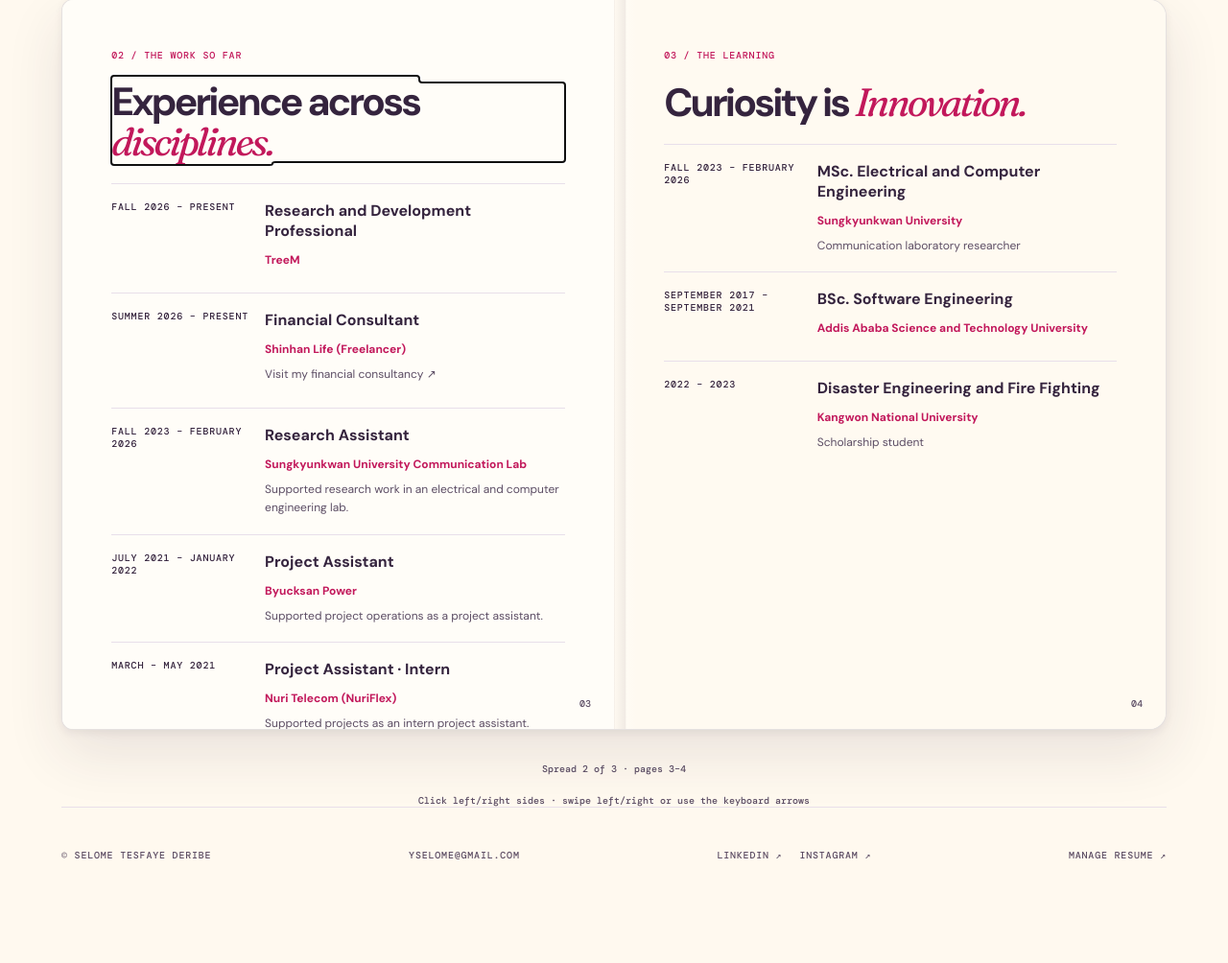
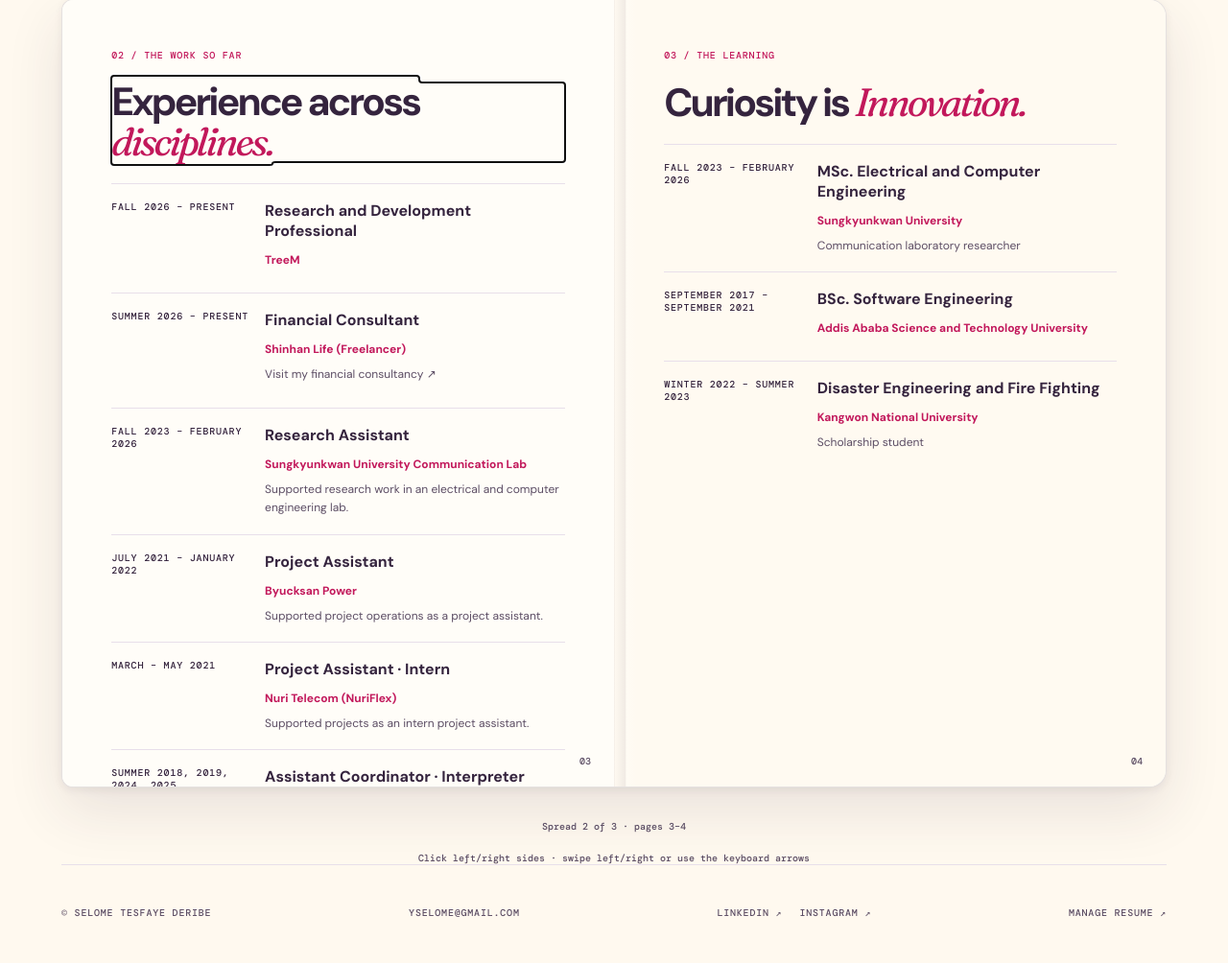
Before and after one commit to Selome21/portfolio, a Flask app: page / in a window 1280 px wide, after a click on "Experience". Shown: the part 127-1131 px from the top of the page at 96% size. Run offline with Flask 3, Linux system fonts and the light colour scheme; data comes from the database, SQL or seed files in the repository; data that the repository does not hold is empty; parts of the project's set-up code (start-up, migrations or seed data) failed here and were passed over.

Commit message:
Extend book pages and update portfolio dates
Co-authored-by: Copilot <223556219+Copilot@users.noreply.github.com>

```diff
--- a/app.py
+++ b/app.py
@@ -56,11 +56,11 @@ DEFAULT_ENTRIES = [
     ("experience", "Research Assistant", "Sungkyunkwan University Communication Lab", "Fall 2023 – February 2026", "Supported research work in an electrical and computer engineering lab."),
     ("experience", "Project Assistant", "Byucksan Power", "July 2021 – January 2022", "Supported project operations as a project assistant."),
     ("experience", "Project Assistant · Intern", "Nuri Telecom (NuriFlex)", "March – May 2021", "Supported projects as an intern project assistant."),
-    ("experience", "Assistant Coordinator · Interpreter", "YongIn University", "2018, 2019, 2024", "Coordinated volunteer programs and interpreted for international participants."),
+    ("experience", "Assistant Coordinator · Interpreter", "YongIn University", "Summer 2018, 2019, 2024, 2025", "Coordinated volunteer programs and interpreted for international participants."),
     ("experience", "Amharic Teacher", "KOICA", "July – August 2018", "Taught Amharic in a cross-cultural classroom."),
     ("education", "MSc. Electrical and Computer Engineering", "Sungkyunkwan University", "Fall 2023 – February 2026", "Communication laboratory researcher"),
     ("education", "BSc. Software Engineering", "Addis Ababa Science and Technology University", "September 2017 – September 2021", ""),
-    ("education", "Disaster Engineering and Fire Fighting", "Kangwon National University", "2022 – 2023", "Scholarship student"),
+    ("education", "Disaster Engineering and Fire Fighting", "Kangwon National University", "Winter 2022 – Summer 2023", "Scholarship student"),
 ]
 
 
--- a/static/style.css
+++ b/static/style.css
@@ -734,8 +734,8 @@ textarea {
 .book-page {
     position: relative;
     min-width: 0;
-    min-height: min(74vh, 760px);
-    max-height: min(74vh, 760px);
+    min-height: min(80vh, 820px);
+    max-height: min(80vh, 820px);
     overflow-y: auto;
     padding: clamp(26px, 4vw, 54px) clamp(26px, 4vw, 54px) 72px;
     background: #fffdf8;
```
Also changed, not shown: index.html (+2 -2 lines).
